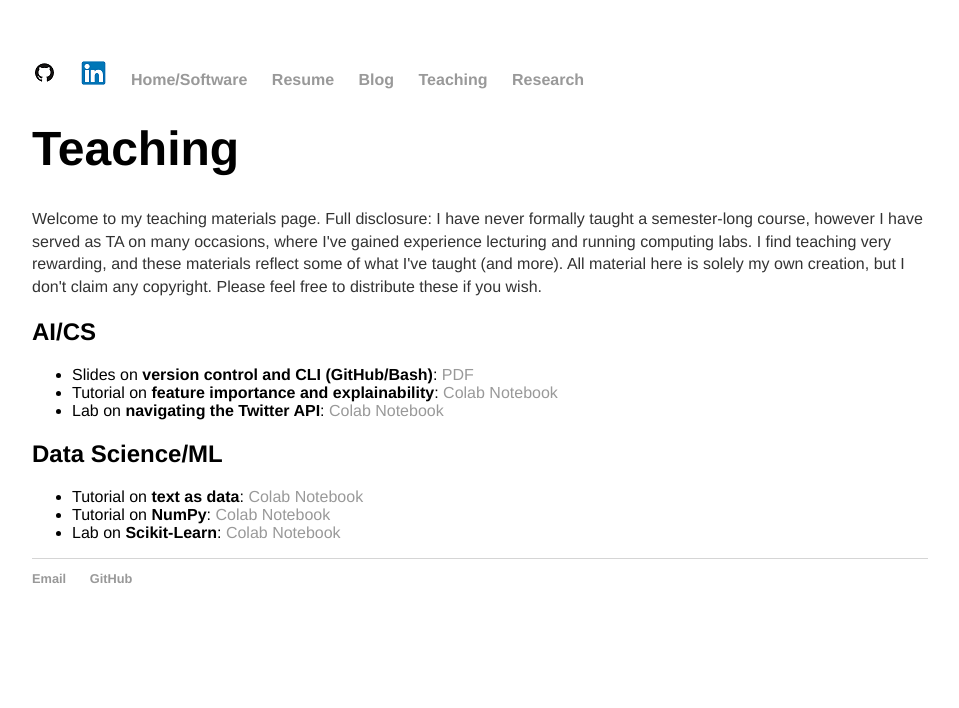
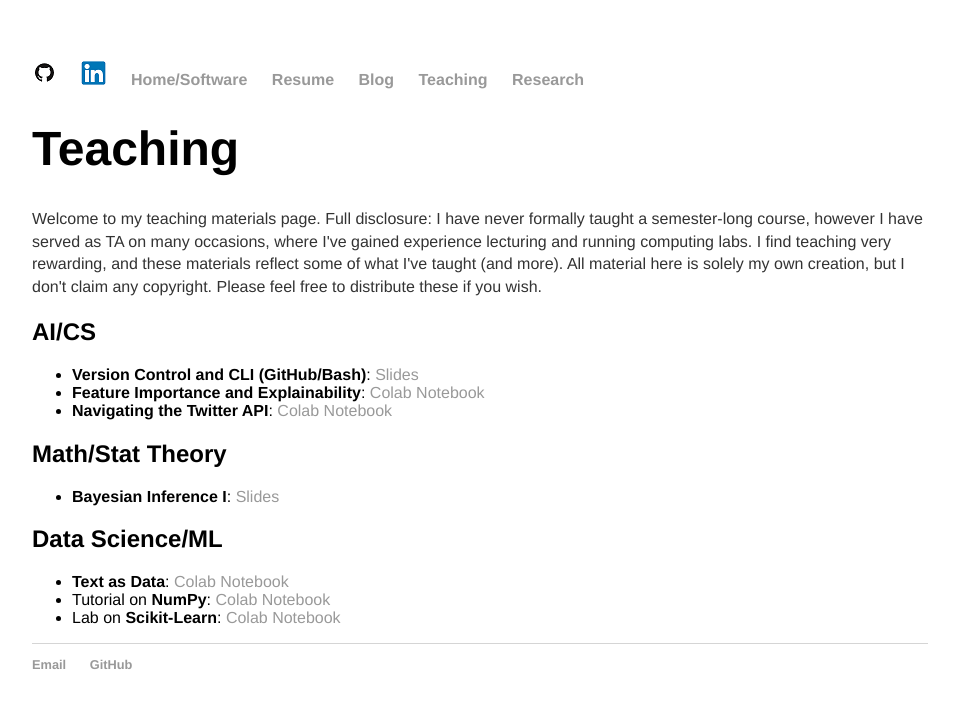
Before and after one commit to 12mre1/12mre1.github.io, a Jekyll site: the page built from teach/index.html, in a window 1280 px wide. Shown: the top 708 px of the page, without its empty margins (160-1119 px from the left). Built offline with Jekyll 4.4.1, drawn with Linux system fonts in a browser that asks for light colours.

Commit message:
update teach

```diff
--- a/teach/index.html
+++ b/teach/index.html
@@ -14,31 +14,28 @@ here is solely my own creation, but I don't claim any copyright. Please feel fre
 <h2>AI/CS</h2>
 <ul>
 
-<li>Slides on <b>version control and CLI (GitHub/Bash)</b>: <a href = "/teach/git-bash-slides.pdf" target="_blank">PDF</a></li>
+<li><b>Version Control and CLI (GitHub/Bash)</b>: <a href = "./teach/git-bash-slides.pdf" target="_blank">Slides</a></li>
 
 <!-- <li>Slides on <b>web scraping with python</b>: <a href = "/teach/#" target="_blank">PDF</a></li> -->
 
 <!-- <li>Slides on <b>geospatial data and applications</b>: <a href = "/teach/#" target="_blank">PDF</a></li> -->
 
-<li>Tutorial on <b>feature importance and explainability</b>: <a href = "https://colab.research.google.com/drive/1_pu7EalpJakJg0-9mNw-nqCtcB76z6C6?usp=sharing" target="_blank">Colab Notebook</a></li>
+<li><b>Feature Importance and Explainability</b>: <a href = "https://colab.research.google.com/drive/1_pu7EalpJakJg0-9mNw-nqCtcB76z6C6?usp=sharing" target="_blank">Colab Notebook</a></li>
 
-<li>Lab on <b>navigating the Twitter API</b>: <a href = "https://colab.research.google.com/drive/1PmJKZY5moTiEpntKFTrm-CidBwg_VR8R?usp=sharing" target="_blank">Colab Notebook</a></li>
+<li><b>Navigating the Twitter API</b>: <a href = "https://colab.research.google.com/drive/1PmJKZY5moTiEpntKFTrm-CidBwg_VR8R?usp=sharing" target="_blank">Colab Notebook</a></li>
 
 </ul>
 
-<!-- <h2>Math/Stat Theory</h2>
+<h2>Math/Stat Theory</h2>
 <ul>
 
-<li>Note on <b>MLE vs MAP estimation</b>: <a href = "/teach/#" target="_blank">PDF</a></li>
+<li><b>Bayesian Inference I</b>: <a href = "./teach/bayes-inference-I-slides.pdf" target="_blank">Slides</a></li>
 
-<li>Slides on <b>Bayesian inference </b>: <a href = "/teach/#" target="_blank">PDF</a></li>
+<!-- <li>Note on <b>exponential family</b> and <b>generalized linear models</b>: <a href = "/teach/#" target="_blank">PDF</a></li>
 
-<li>Note on <b>exponential family</b> and <b>generalized linear models</b>: <a href = "/teach/#" target="_blank">PDF</a></li>
+<li>Slides on <b>Markov chains</b>: <a href = "/teach/#" target="_blank">PDF</a></li> -->
 
-<li>Slides on <b>Markov chains</b>: <a href = "/teach/#" target="_blank">PDF</a></li>
-
-
-</ul> -->
+</ul>
 
 <h2>Data Science/ML</h2>
 
@@ -48,7 +45,7 @@ here is solely my own creation, but I don't claim any copyright. Please feel fre
 
 <li>Note on <b>bayesian simulation</b> (includes R code): <a href = "/teach/#" target="_blank">PDF</a></li> -->
 
-<li>Tutorial on <b>text as data</b>: <a href = "https://colab.research.google.com/drive/1jsiPL284La-ipoHcdkdp7rBce4KW-Y5z?usp=sharing" target="_blank">Colab Notebook</a></li>
+<li><b>Text as Data</b>: <a href = "https://colab.research.google.com/drive/1jsiPL284La-ipoHcdkdp7rBce4KW-Y5z?usp=sharing" target="_blank">Colab Notebook</a></li>
 
 <li>Tutorial on <b>NumPy</b>: <a href = "https://colab.research.google.com/drive/1cn3sdwL3TqQmBTGX1wcNLH32KHzCUjPG?usp=sharing" target="_blank">Colab Notebook</a></li>
 
```
Also changed, not shown: 1 other file.
